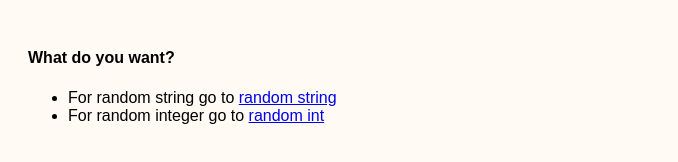
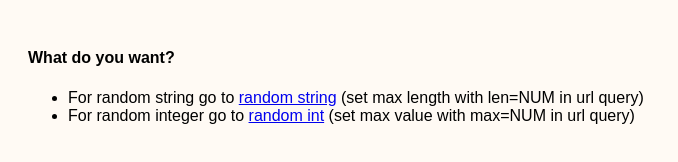
Before and after one commit to ammicco1/random, a website: page views/index.html in a window 1280 px wide. Shown: the whole page, without its empty margins (0-678 px from the left). Drawn offline with Linux system fonts and the light colour scheme.

Commit message:
query explain

```diff
--- a/views/index.html
+++ b/views/index.html
@@ -17,8 +17,8 @@
 <body>
     <h4>What do you want?</h4>
     <ul>
-        <li>For random string go to <a href = "/string">random string</a></li>
-        <li>For random integer go to <a href = "/int">random int</a></li>
+        <li>For random string go to <a href = "/string">random string</a> (set max length with len=NUM in url query)</li>
+        <li>For random integer go to <a href = "/int">random int</a> (set max value with max=NUM in url query)</li>
     </ul>
 </body>
 </html>
```
